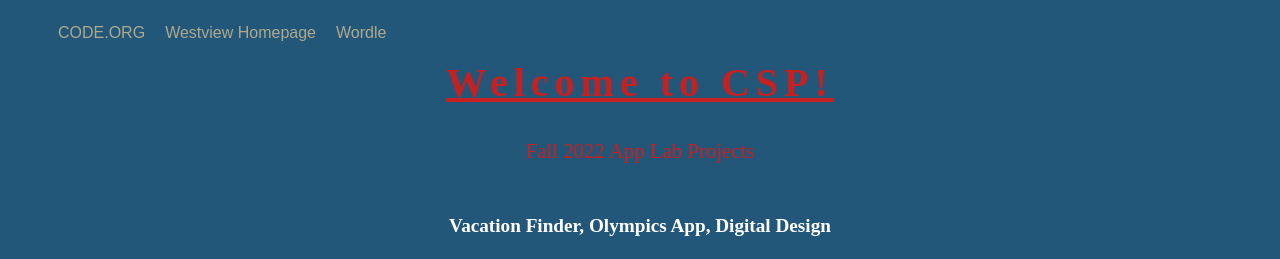
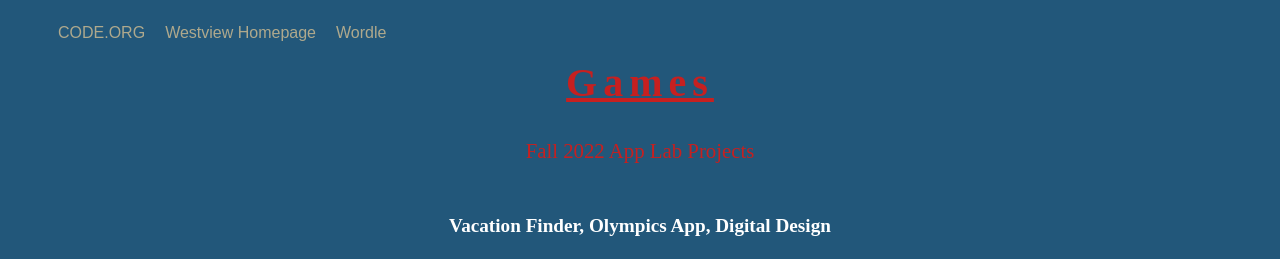
Before and after one commit to WVCS/website-loganhume26, a plain HTML site: page gamepage.html in a window 1280 px wide. Shown: the top 259 px of the page. Drawn offline with Linux system fonts and the light colour scheme.

Commit message:
Update and rename index.html to gamepage.html

```diff
--- a/index.html
+++ b/gamepage.html
@@ -3,7 +3,7 @@
 <head> <link rel="stylesheet" href="style.css">
 
     <link rel="icon" href="https://i.kym-cdn.com/entries/icons/original/000/037/848/cover2.jpg">
-    <title> TAB TITLE </title>
+    <title> Game Page </title>
   </head>
 
  <body>
@@ -16,7 +16,7 @@
       </ul>
     <br>
    <center>
-   <h2> Welcome to CSP! </h2>
+   <h2> Games </h2>
 
 
 
```
